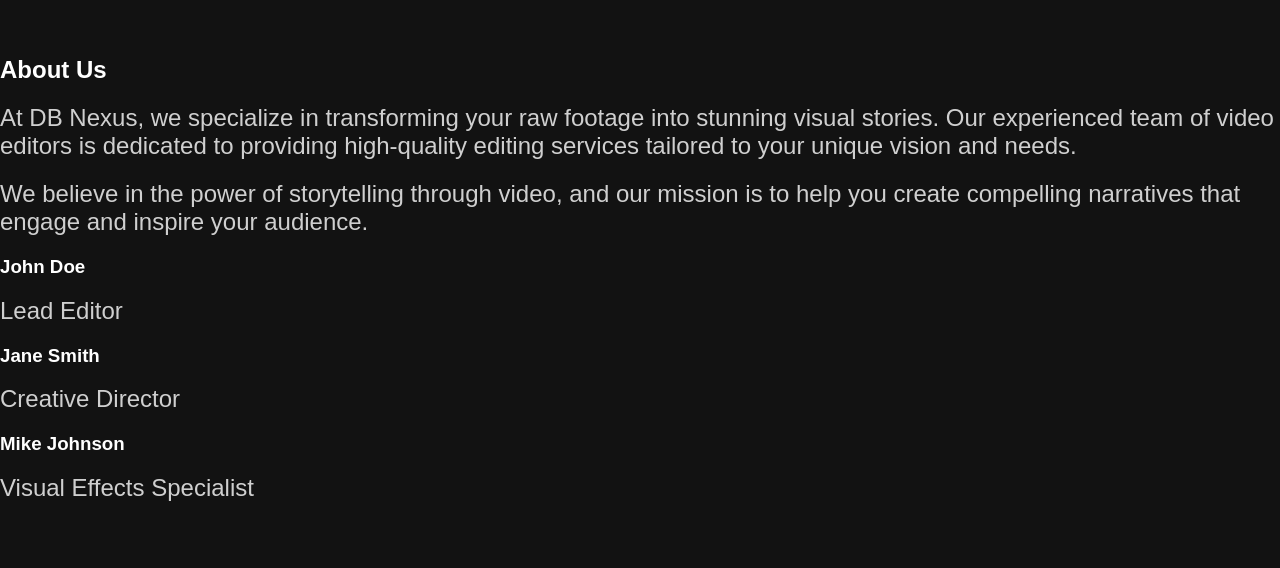
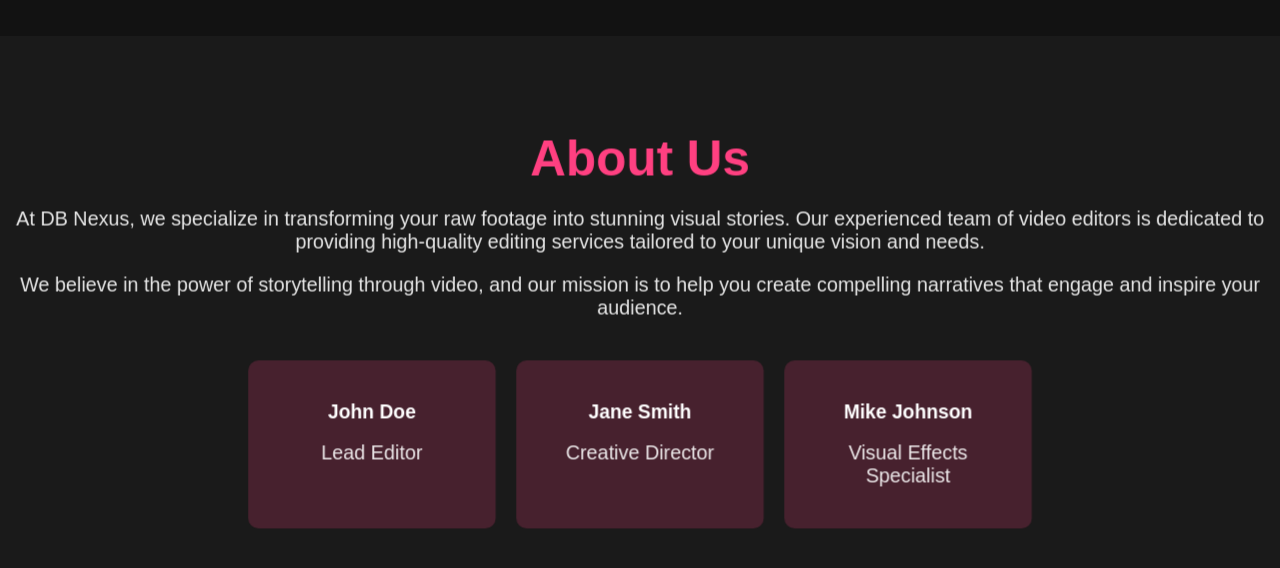
Before and after one commit to dbnexuss/dbnexuss-website, a plain HTML site: page index.html in a window 1280 px wide. Shown: the part 852-1420 px from the top of the page. Before the commit the page ends 1374 px from the top, so only its background shows below. Drawn offline with Linux system fonts and the light colour scheme.

Commit message:
Update styles.css

```diff
--- a/styles.css
+++ b/styles.css
@@ -157,3 +157,50 @@ p {
 .cta-button:hover {
     transform: translateY(-5px); /* 3D hover effect */
 }
+
+.about {
+    background-color: #1a1a1a; /* Dark background for the About Us section */
+    padding: 60px 20px; /* Padding for spacing */
+    text-align: center;
+    perspective: 1000px; /* 3D perspective */
+}
+
+.about-content {
+    transform: translateZ(30px); /* 3D effect */
+    z-index: 1; /* Ensure content appears above background */
+}
+
+.about h2 {
+    font-size: 3rem; /* Size of the title */
+    color: #ff4081; /* Accent color */
+    margin-bottom: 20px; /* Space below the title */
+}
+
+.about p {
+    font-size: 1.2rem; /* Size of the paragraph text */
+    color: #ffffff; /* White text */
+    opacity: 0.9; /* Slightly transparent */
+    margin: 10px 0 20px; /* Spacing for paragraphs */
+}
+
+.team {
+    display: flex; /* Use flexbox for team member layout */
+    justify-content: center; /* Center the team members */
+    margin-top: 30px; /* Space above team section */
+    flex-wrap: wrap; /* Wrap items on smaller screens */
+}
+
+.team-member {
+    background: rgba(255, 64, 129, 0.2); /* Semi-transparent background */
+    padding: 20px; /* Padding around team member details */
+    margin: 10px; /* Space between team members */
+    border-radius: 10px; /* Rounded corners */
+    transition: transform 0.3s, box-shadow 0.3s; /* Animation for hover */
+    width: 200px; /* Fixed width for team members */
+    transform: translateZ(10px); /* 3D effect on team members */
+}
+
+.team-member:hover {
+    transform: translateY(-5px) scale(1.05); /* 3D hover effect */
+    box-shadow: 0 10px 30px rgba(255, 64, 129, 0.3); /* Shadow on hover */
+}
```
